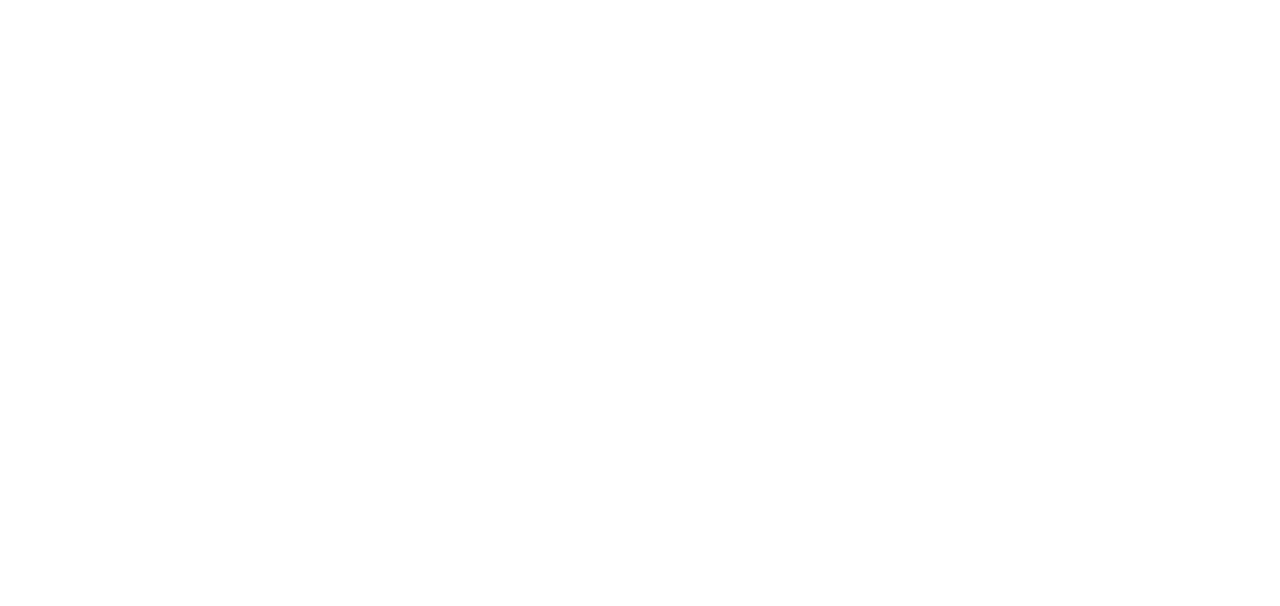
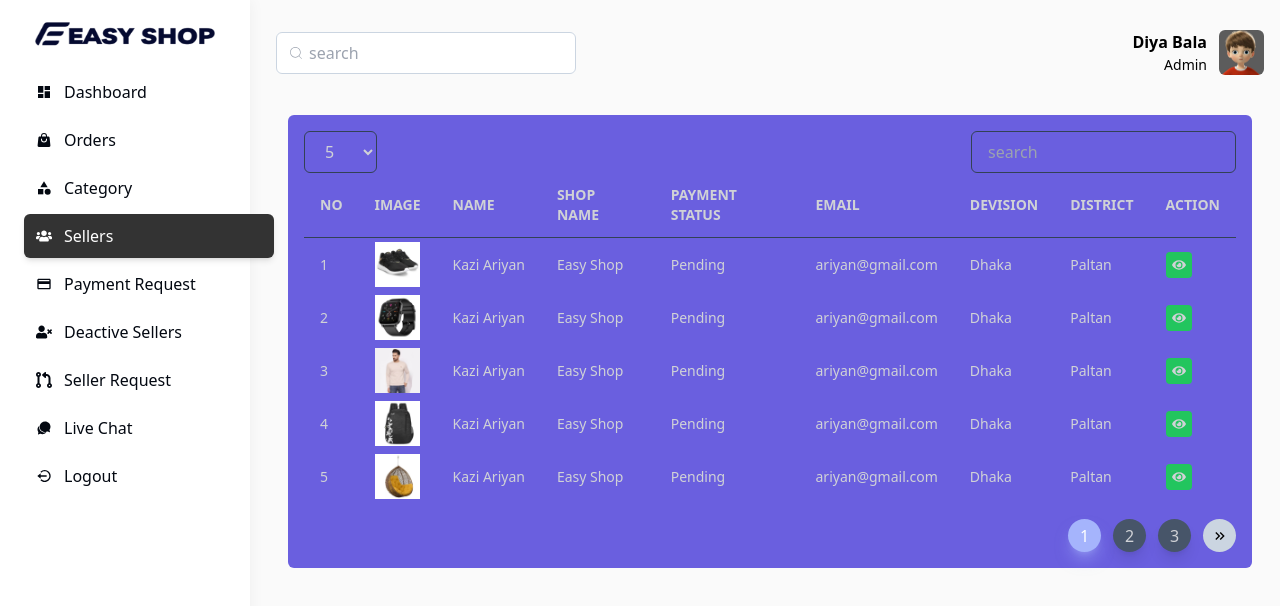
Before and after one commit to A-arti/multivendor-ecommerce, a React (Create React App) app: page /admin/dashboard/sellers in a window 1280 px wide. Before the commit this address had no page. Shown: the top 606 px of the page. Built offline with nearby package versions, Linux system fonts and the light colour scheme.

Commit message:
Seller page and payment page added

```diff
--- a/package.json
+++ b/package.json
@@ -21,6 +21,7 @@
     "react-scripts": "5.0.1",
     "react-spinners": "^0.14.1",
     "react-thunk": "^1.0.0",
+    "react-window": "^1.8.10",
     "socket.io-client": "^4.7.5",
     "web-vitals": "^2.1.4"
   },
--- a/src/router/routes/adminRoutes.js
+++ b/src/router/routes/adminRoutes.js
@@ -2,6 +2,9 @@
 const AdminDashboard = lazy(() => import("../../views/admin/AdminDashboard"));
 const Orders = lazy(() => import("./../../views/admin/Orders"));
 const Category = lazy(() => import("../../views/admin/Category"));
+const Sellers = lazy(()=> import('../../views/admin/Sellers'))
+const PaymentRequest = lazy(()=> import('../../views/admin/PaymentRequest'))
+
 
 export const adminRoutes = [
     {
@@ -18,5 +21,16 @@
         path : '/admin/dashboard/category',
         element : <Category/>,
         role : 'admin'
+    },
+    {
+        path : '/admin/dashboard/sellers',
+        element : <Sellers/>,
+        role : 'admin'
+    },
+    {
+        path : '/admin/dashboard/payment-request',
+        element : <PaymentRequest/>,
+        role : 'admin'
     }
+
 ]
--- /dev/null
+++ b/src/views/admin/PaymentRequest.jsx
@@ -0,0 +1,64 @@
+import React, { forwardRef } from 'react';
+import { FixedSizeList as List } from 'react-window';
+
+
+function handleOnWheel({ deltaY }) {
+    console.log('handleOnWheel',deltaY)
+}
+
+const outerElementType = forwardRef((props, ref) => (
+    <div ref={ref} onWheel={handleOnWheel} {...props} />
+))
+
+const PaymentRequest = () => {
+    const array = [1,2,3,4,5,6,7,8,9,10]
+
+    const Row = ({ index, style }) => {
+        return (
+        <div style={style} className='flex text-sm text-white font-medium'>
+        <div className='w-[25%] p-2 whitespace-nowrap'>{index + 1}</div>
+        <div className='w-[25%] p-2 whitespace-nowrap'>$3434</div>
+        <div className='w-[25%] p-2 whitespace-nowrap'>
+            <span className='py-[1px] px-[5px] bg-slate-300 text-blue-500 rounded-md text-sm'>Pending</span>
+         </div>
+        <div className='w-[25%] p-2 whitespace-nowrap'> 25 Dec 2023 </div>
+        <div className='w-[25%] p-2 whitespace-nowrap'>
+            <button className='bg-indigo-500 shadow-lg hover:shadow-indigo-500/50 px-3 py-[2px cursor-pointer text-white rounded-sm text-sm]'>Confirm</button>
+        </div>
+
+            </div>
+        )
+    }
+    return (
+        <div className='px-2 lg:px-7 pt-5'>
+            <div className='w-full p-4 bg-[#6a5fdf] rounded-md'>
+                <h2 className='text-xl font-medium pb-5 text-[#d0d2d6]'>Withdrawal Request</h2>
+                <div className='w-full'>
+                    <div className='w-full overflow-x-auto'>
+                        <div className='flex bg-[#a7a3de] uppercase text-xs font-bold min-w-[340px] rounded-md'>
+                            <div className='w-[20%] p-2'>No</div>
+                            <div className='w-[20%] p-2'>Amount</div>
+                            <div className='w-[20%] p-2'>Status</div>
+                            <div className='w-[20%] p-2'>Date</div>
+                            <div className='w-[20%] p-2'>Action</div>
+                        </div>
+                        {
+                            <List
+                                style={{ minWidth : '340px'}}
+                                className='List'
+                                height={350}
+                                itemCount={100}
+                                itemSize={35}
+                                outerElementType={outerElementType}
+                                >
+                            {Row}
+                            </List>
+                        }
+                    </div>
+                </div>
+            </div>
+        </div>
+    );
+};
+
+export default PaymentRequest;
--- /dev/null
+++ b/src/views/admin/Sellers.jsx
@@ -0,0 +1,94 @@
+import React, { useState } from 'react';
+import { Link } from 'react-router-dom';
+import Pagination from '../Pagination';
+import { FaEye } from "react-icons/fa";
+
+const Sellers = () => {
+    const [currentPage, setCurrentPage] = useState(1)
+    const [searchValue, setSearchValue] = useState('')
+    const [parPage, setParPage] = useState(5)
+    const [show, setShow] =  useState(false)
+
+    return (
+        <div className='px-2 lg:px-7 pt-5'>
+             <div className='w-full p-4 bg-[#6a5fdf] rounded-md'>
+
+             <div className='flex justify-between items-center'>
+                    <select onChange={(e) => setParPage(parseInt(e.target.value))} className='px-4 py-2 focus:border-indigo-500 outline-none bg-[#6a5fdf] border border-slate-700 rounded-md text-[#d0d2d6]'>
+                        <option value="5">5</option>
+                        <option value="10">10</option>
+                        <option value="20">20</option>
+                    </select>
+                    <input className='px-4 py-2 focus:border-indigo-500 outline-none bg-[#6a5fdf] border border-slate-700 rounded-md text-[#d0d2d6]' type="text" placeholder='search' />
+                </div>
+
+                <div className='relative overflow-x-auto'>
+    <table className='w-full text-sm text-left text-[#d0d2d6]'>
+        <thead className='text-sm text-[#d0d2d6] uppercase border-b border-slate-700'>
+        <tr>
+            <th scope='col' className='py-3 px-4'>No</th>
+            <th scope='col' className='py-3 px-4'>Image</th>
+            <th scope='col' className='py-3 px-4'>Name</th>
+            <th scope='col' className='py-3 px-4'>Shop Name</th>
+            <th scope='col' className='py-3 px-4'>Payment Status</th>
+            <th scope='col' className='py-3 px-4'>Email</th>
+            <th scope='col' className='py-3 px-4'>Devision</th>
+            <th scope='col' className='py-3 px-4'>District</th>
+            <th scope='col' className='py-3 px-4'>Action</th>
+        </tr>
+        </thead>
+
+        <tbody>
+            {
+                [1,2,3,4,5].map((d, i) => <tr key={i}>
+                <td scope='row' className='py-1 px-4 font-medium whitespace-nowrap'>{d}</td>
+                <td scope='row' className='py-1 px-4 font-medium whitespace-nowrap'>
+                    <img className='w-[45px] h-[45px]' src={`http://localhost:3000/images/category/${d}.jpg`} alt="" />
+                </td>
+                <td scope='row' className='py-1 px-4 font-medium whitespace-nowrap'>Kazi Ariyan </td>
+                <td scope='row' className='py-1 px-4 font-medium whitespace-nowrap'>Easy Shop</td>
+                <td scope='row' className='py-1 px-4 font-medium whitespace-nowrap'>
+                    <span>Pending</span> </td>
+                <td scope='row' className='py-1 px-4 font-medium whitespace-nowrap'>ariyan@gmail.com </td>
+
+                <td scope='row' className='py-1 px-4 font-medium whitespace-nowrap'>Dhaka </td>
+
+                <td scope='row' className='py-1 px-4 font-medium whitespace-nowrap'>Paltan </td>
+
+                <td scope='row' className='py-1 px-4 font-medium whitespace-nowrap'>
+                    <div className='flex justify-start items-center gap-4'>
+                    <Link className='p-[6px] bg-green-500 rounded hover:shadow-lg hover:shadow-green-500/50'> <FaEye /> </Link>
+
+                    </div>
+
+                    </td>
+            </tr> )
+            }
+
+
+        </tbody>
+    </table>
+    </div>
+
+    <div className='w-full flex justify-end mt-4 bottom-4 right-4'>
+        <Pagination
+            pageNumber = {currentPage}
+            setPageNumber = {setCurrentPage}
+            totalItem = {50}
+            parPage = {parPage}
+            showItem = {3}
+        />
+        </div>
+
+
+
+
+
+
+             </div>
+
+        </div>
+    );
+};
+
+export default Sellers;
```
Also changed, not shown: 1 other file (tests, documents, lock files or other folders).
